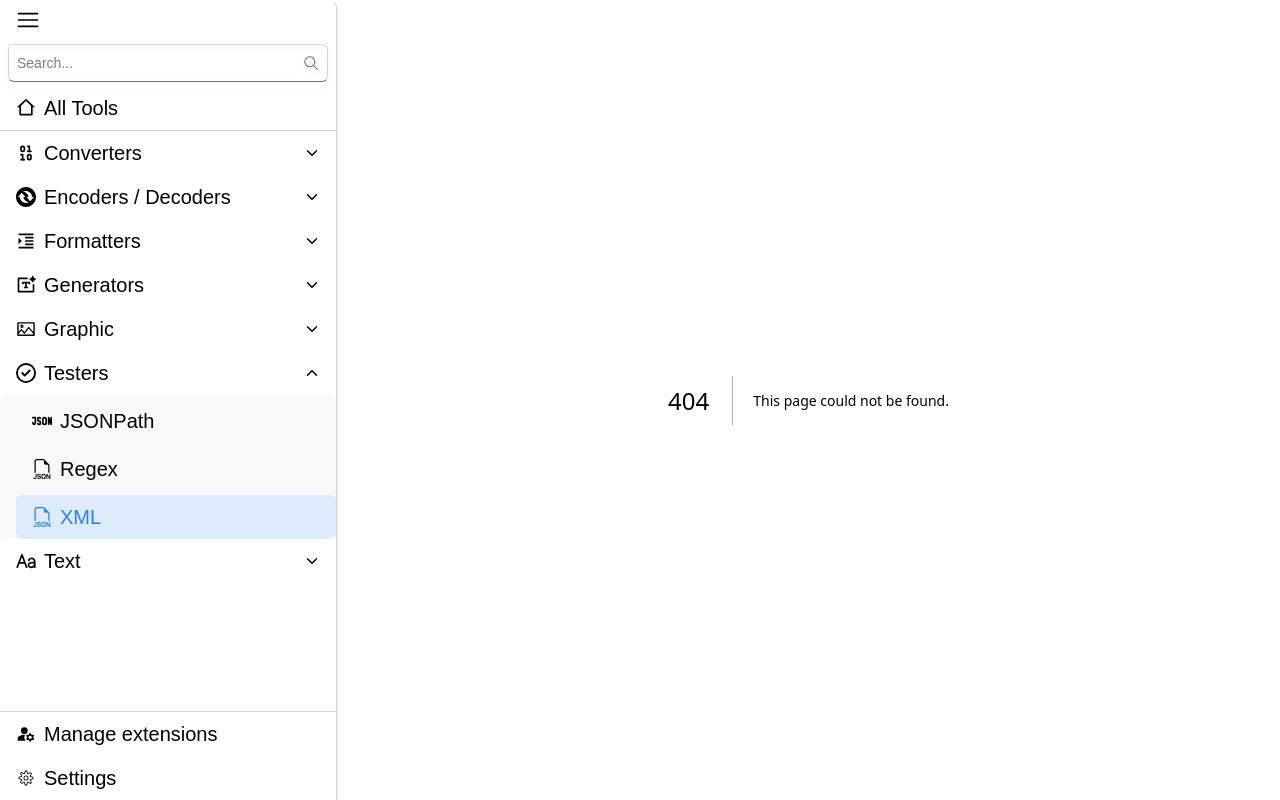
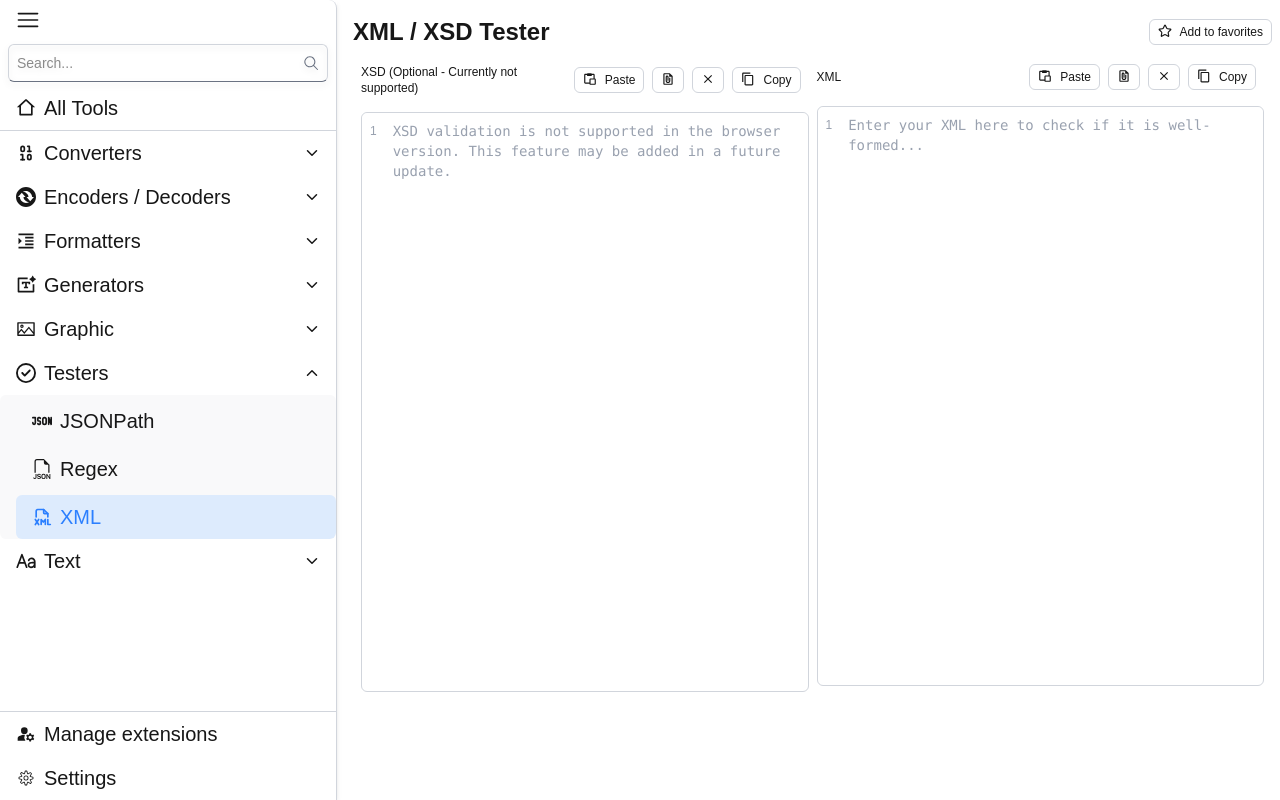
Before and after one commit to Kanghocit/Devtoys, a Next.js app: page /xml-tester in a window 1280 px wide. Before the commit this address had no page. Built offline with nearby package versions, Linux system fonts and the light colour scheme.

Commit message:
xml-tester

```diff
--- a/package.json
+++ b/package.json
@@ -9,6 +9,7 @@
     "lint": "next lint"
   },
   "dependencies": {
+    "axios": "^1.8.2",
     "clsx": "^2.1.1",
     "framer-motion": "^12.4.10",
     "jose": "^6.0.8",
@@ -22,6 +23,7 @@
     "qrcode.react": "^4.2.0",
     "react": "^19.0.0",
     "react-dom": "^19.0.0",
+    "react-hot-toast": "^2.5.2",
     "react-icons": "^5.5.0",
     "react-textarea-autosize": "^8.5.7",
     "sql-formatter": "^15.4.11",
--- /dev/null
+++ b/src/app/xml-tester/page.tsx
@@ -0,0 +1,290 @@
+"use client";
+import React, { useState, useRef, useEffect } from "react";
+import Header from "@/common/Header";
+import { MdClear } from "react-icons/md";
+import { MdFilePresent } from "react-icons/md";
+import Button from "@/components/button";
+import { BiPaste } from "react-icons/bi";
+import Textarea from "@/components/textarea";
+import { RiErrorWarningFill } from "react-icons/ri";
+import toast from "react-hot-toast";
+import { MdContentCopy } from "react-icons/md";
+
+const XmlTester = () => {
+  const [xml, setXml] = useState("");
+  const [xsd, setXsd] = useState("");
+  const [result, setResult] = useState("");
+  const [isValidating, setIsValidating] = useState(false);
+
+  const xmlFileRef = useRef<HTMLInputElement>(null);
+  const xsdFileRef = useRef<HTMLInputElement>(null);
+
+  const handlePaste = async (target: "xml" | "xsd") => {
+    try {
+      const text = await navigator.clipboard.readText();
+      if (target === "xml") {
+        setXml(text);
+      } else {
+        setXsd(text);
+      }
+      toast.success("Pasted successfully");
+    } catch (error) {
+      console.error("Error pasting from clipboard:", error);
+      toast.error("Failed to paste from clipboard");
+    }
+  };
+
+  const handleFileUpload = (
+    event: React.ChangeEvent<HTMLInputElement>,
+    target: "xml" | "xsd"
+  ) => {
+    const file = event.target.files?.[0];
+    if (file) {
+      const reader = new FileReader();
+      reader.onload = (e) => {
+        const content = e.target?.result as string;
+        if (target === "xml") {
+          setXml(content);
+        } else {
+          setXsd(content);
+        }
+        toast.success(`${file.name} loaded successfully`);
+      };
+      reader.onerror = () => {
+        toast.error(`Failed to read ${file.name}`);
+      };
+      reader.readAsText(file);
+    }
+  };
+
+  const handleCopy = async (text: string, type: string) => {
+    try {
+      await navigator.clipboard.writeText(text);
+      toast.success(`${type} copied to clipboard`);
+    } catch (err) {
+      console.error("Error copying to clipboard:", err);
+      toast.error("Failed to copy to clipboard");
+    }
+  };
+
+  const validateDataTypes = (element: Element, schema: Document) => {
+    const errors: string[] = [];
+    const elementName = element.tagName;
+
+    // Find corresponding element in schema
+    const schemaElement = schema.querySelector(
+      `element[name="${elementName}"]`
+    );
+    if (!schemaElement) return [];
+
+    // Check attributes
+    Array.from(element.attributes).forEach((attr) => {
+      const attrSchema = schema.querySelector(`attribute[name="${attr.name}"]`);
+      if (attrSchema) {
+        const type = attrSchema.getAttribute("type");
+        if (type === "xs:integer" || type === "xsd:integer") {
+          if (!/^-?\d+$/.test(attr.value)) {
+            errors.push(
+              `Attribute "${attr.name}" must be an integer, got "${attr.value}"`
+            );
+          }
+        }
+        // Add more type checks as needed
+      }
+    });
+
+    // Check child elements
+    Array.from(element.children).forEach((child) => {
+      errors.push(...validateDataTypes(child, schema));
+    });
+
+    return errors;
+  };
+
+  const validateXml = () => {
+    if (!xml.trim()) {
+      setResult("");
+      return;
+    }
+
+    setIsValidating(true);
+    try {
+      // Check XML well-formedness
+      const parser = new DOMParser();
+      const xmlDoc = parser.parseFromString(xml, "application/xml");
+      const parserError = xmlDoc.querySelector("parsererror");
+
+      if (parserError) {
+        setResult("❌ Invalid XML format: ");
+        return;
+      }
+
+      // If XSD is provided, validate against it
+      if (xsd.trim()) {
+        const xsdDoc = parser.parseFromString(xsd, "application/xml");
+        const xsdError = xsdDoc.querySelector("parsererror");
+
+        if (xsdError) {
+          setResult("❌ Invalid XSD format");
+          return;
+        }
+
+        // Validate data types
+        const typeErrors = validateDataTypes(xmlDoc.documentElement, xsdDoc);
+        if (typeErrors.length > 0) {
+          setResult("❌ Data type validation errors" + typeErrors.join("\n"));
+          return;
+        }
+
+        setResult("✅ XML is valid and all data types match the XSD schema");
+      } else {
+        setResult("✅ XML is well-formed (Add XSD schema for type validation)");
+      }
+    } catch (error) {
+      if (error instanceof Error) {
+        setResult("❌ Error");
+      } else {
+        setResult("❌ An unknown error occurred");
+      }
+    } finally {
+      setIsValidating(false);
+    }
+  };
+
+  // Auto-validate after input changes
+  useEffect(() => {
+    const timeoutId = setTimeout(() => {
+      validateXml();
+    }, 500);
+
+    return () => clearTimeout(timeoutId);
+  }, [xml, xsd]);
+
+  return (
+    <div className="flex flex-col rounded-2xl h-full p-2">
+      <Header title="XML / XSD Tester" />
+      <div className="grid grid-cols-2 mx-2">
+        {/* Left */}
+        <div className="flex flex-col gap-2">
+          <div className="flex m-2 justify-between items-center">
+            <p className="text-xs">XSD (Optional - Currently not supported)</p>
+            <div className="flex gap-2">
+              <Button icon={<BiPaste />} onClick={() => handlePaste("xsd")}>
+                Paste
+              </Button>
+              <input
+                type="file"
+                ref={xsdFileRef}
+                className="hidden"
+                onChange={(e) => handleFileUpload(e, "xsd")}
+                accept=".xsd"
+              />
+              <Button
+                icon={<MdFilePresent />}
+                onClick={() => xsdFileRef.current?.click()}
+              />
+              <Button
+                icon={<MdClear />}
+                onClick={() => {
+                  setXsd("");
+                  toast.success("XSD cleared");
+                }}
+              />
+              <Button
+                icon={<MdContentCopy />}
+                onClick={() => handleCopy(xsd, "XSD")}
+              >
+                Copy
+              </Button>
+            </div>
+          </div>
+          <div className="min-h-[calc(90vh-140px)] border-1 ms-2 border-gray-300 rounded-md">
+            <Textarea
+              kind="hide"
+              value={xsd}
+              onChange={(e) => setXsd(e.target.value)}
+              placeholder="XSD validation is not supported in the browser version. This feature may be added in a future update."
+            />
+          </div>
+        </div>
+        {/* Right */}
+        <div className="flex flex-col gap-2">
+          <div className="flex m-2 justify-between items-center">
+            <p className="text-xs">XML</p>
+            <div className="flex gap-2">
+              <Button icon={<BiPaste />} onClick={() => handlePaste("xml")}>
+                Paste
+              </Button>
+              <input
+                type="file"
+                ref={xmlFileRef}
+                className="hidden"
+                onChange={(e) => handleFileUpload(e, "xml")}
+                accept=".xml"
+              />
+              <Button
+                icon={<MdFilePresent />}
+                onClick={() => xmlFileRef.current?.click()}
+              />
+              <Button
+                icon={<MdClear />}
+                onClick={() => {
+                  setXml("");
+                  toast.success("XML cleared");
+                }}
+              />
+              <Button
+                icon={<MdContentCopy />}
+                onClick={() => handleCopy(xml, "XML")}
+              >
+                Copy
+              </Button>
+            </div>
+          </div>
+          <div className="min-h-[calc(90vh-140px)] border-1 ms-2 border-gray-300 rounded-md">
+            <Textarea
+              kind="hide"
+              value={xml}
+              onChange={(e) => setXml(e.target.value)}
+              placeholder="Enter your XML here to check if it is well-formed..."
+            />
+          </div>
+        </div>
+      </div>
+      {result && (
+        <div
+          className={`flex items-center gap-2 m-2 p-2 ms-4 border-1 rounded-md ${
+            result.includes("❌")
+              ? "border-red-300 bg-red-50"
+              : result.includes("✅")
+              ? "border-green-300 bg-green-50"
+              : "border-gray-300"
+          }`}
+        >
+          <RiErrorWarningFill
+            className={
+              result.includes("❌")
+                ? "text-red-500"
+                : result.includes("✅")
+                ? "text-green-500"
+                : "text-gray-500"
+            }
+          />
+          <pre
+            className={`whitespace-pre-wrap ${
+              result.includes("❌")
+                ? "text-red-700"
+                : result.includes("✅")
+                ? "text-green-700"
+                : "text-gray-700"
+            }`}
+          >
+            {isValidating ? "Validating..." : result}
+          </pre>
+        </div>
+      )}
+    </div>
+  );
+};
+
+export default XmlTester;
--- a/src/constants/menuData.tsx
+++ b/src/constants/menuData.tsx
@@ -18,6 +18,8 @@ import { RiAiGenerateText, RiHome2Line } from "react-icons/ri";
 import { TbBrandMysql } from "react-icons/tb";
 import { RiLockPasswordFill } from "react-icons/ri";
 import { TbJson } from "react-icons/tb";
+import { TbFileTypeXml } from "react-icons/tb";
+import { LuCodeXml } from "react-icons/lu";
 
 // Định nghĩa kiểu dữ liệu cho menu items
 export interface MenuItem {
@@ -165,7 +167,7 @@ export const subMenus: MenuItem[] = [
       },
       {
         name: "XML",
-        icon: <BsFiletypeJson />,
+        icon: <LuCodeXml />,
         detail: "Format XML data",
         href: "xml-formatter",
         isDone: true,
@@ -246,10 +248,10 @@ export const subMenus: MenuItem[] = [
       },
       {
         name: "XML",
-        icon: <BsFiletypeJson />,
+        icon: <TbFileTypeXml />,
         detail: "Test XML data",
         href: "xml-tester",
-        isDone: false,
+        isDone: true,
       },
     ],
   },
```
Also changed, not shown: 1 other file (tests, documents, lock files or other folders).
